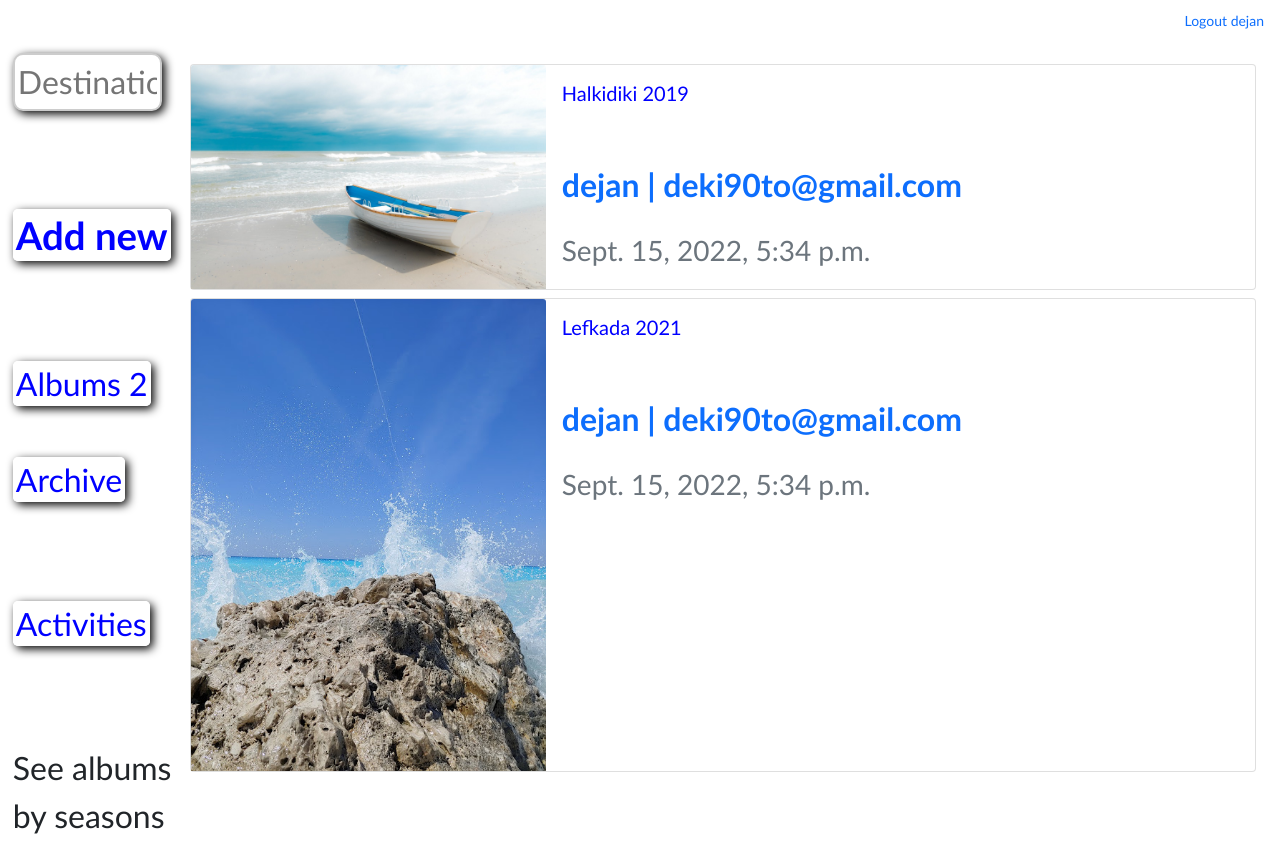
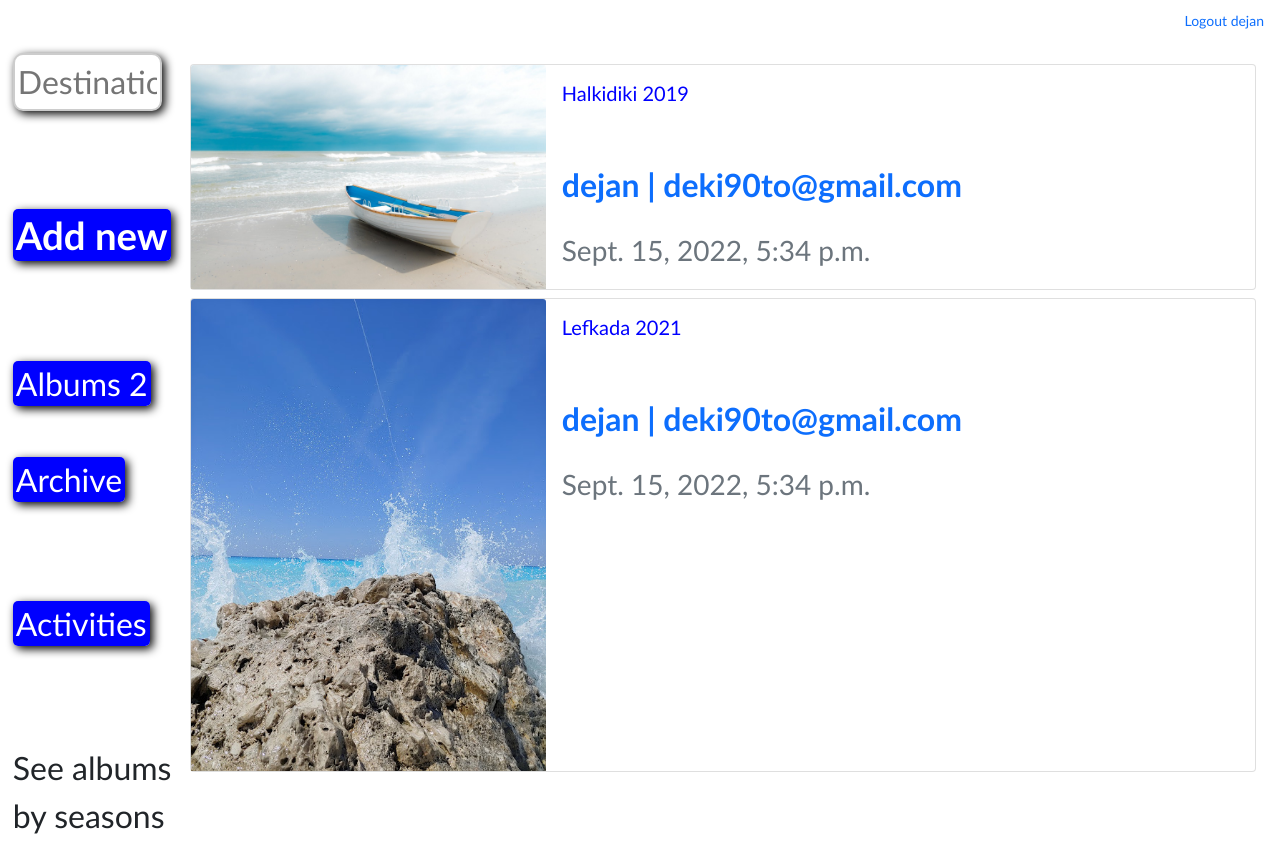
Before and after one commit to deki90to/Album-Django, a Django app: page / in a window 1280 px wide. Shown: the top 845 px of the page. Run offline with Django 4.2, Linux system fonts and the light colour scheme; a user stored in the database is signed in; data comes from the database, SQL or seed files in the repository; parts of the project's set-up code (start-up, migrations or seed data) failed here and were passed over; some libraries are stand-ins or nearby versions.

Commit message:
Update style.css

```diff
--- a/static/css/style.css
+++ b/static/css/style.css
@@ -57,8 +57,8 @@ select {
   font-size: 2.5vw;
 }
 #comment_delete_button {
-  background-color: white;
-  color: red;
+  background-color: red;
+  color: white;
   border: none;
   border-radius: 5px;
   margin-left: 10px;
@@ -66,15 +66,15 @@ select {
   box-shadow: 2px 2px 10px 0px black;
 }
 #delete_album_button {
-  background-color: white;
-  color: red;
+  background-color: red;
+  color: white;
   border: none;
   border-radius: 5px;
   box-shadow: 2px 2px 10px 0px black;
 }
 #new_album_button {
-  background-color: white;
-  color: blue;
+  background-color: blue;
+  color: white;
   border: none;
   border-radius: 5px;
   font-size: 3vw;
@@ -84,8 +84,8 @@ select {
 }
 
 #all_albums_my_albums_button {
-  background-color: white;
-  color: blue;
+  background-color: blue;
+  color: white;
   border: none;
   border-radius: 5px;
   font-size: 2.5vw;
@@ -94,8 +94,8 @@ select {
 }
 
 #album_comments_button {
-  background-color: white;
-  color: blue;
+  background-color: blue;
+  color: white;
   border: none;
   border-radius: 5px;
   font-size: 3vw;
@@ -104,8 +104,8 @@ select {
 }
 
 #activities_button {
-  background-color: white;
-  color: blue;
+  background-color: blue;
+  color: white;
   border: none;
   border-radius: 5px;
   font-size: 2.5vw;
```
